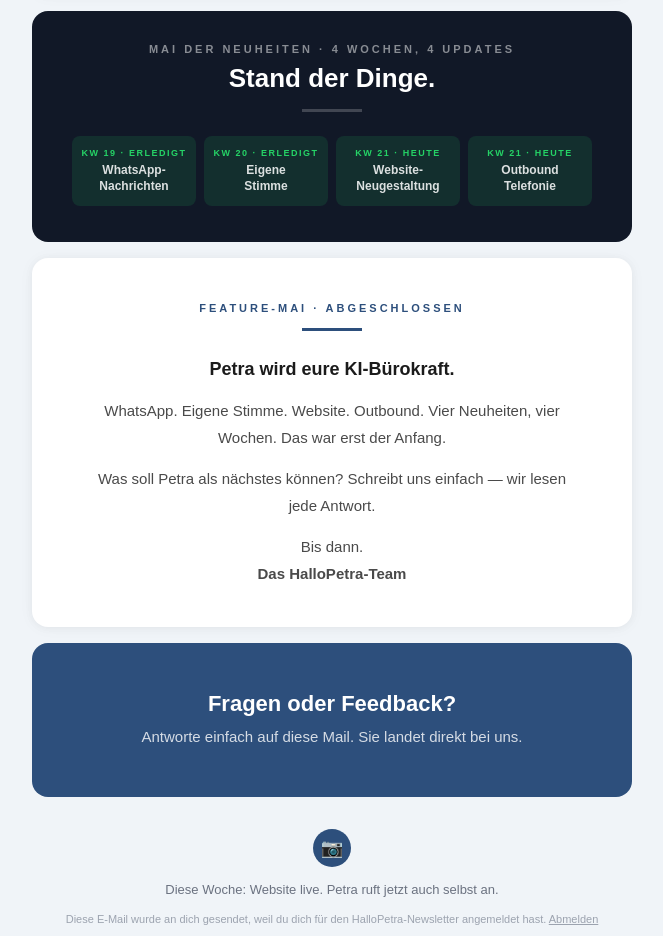
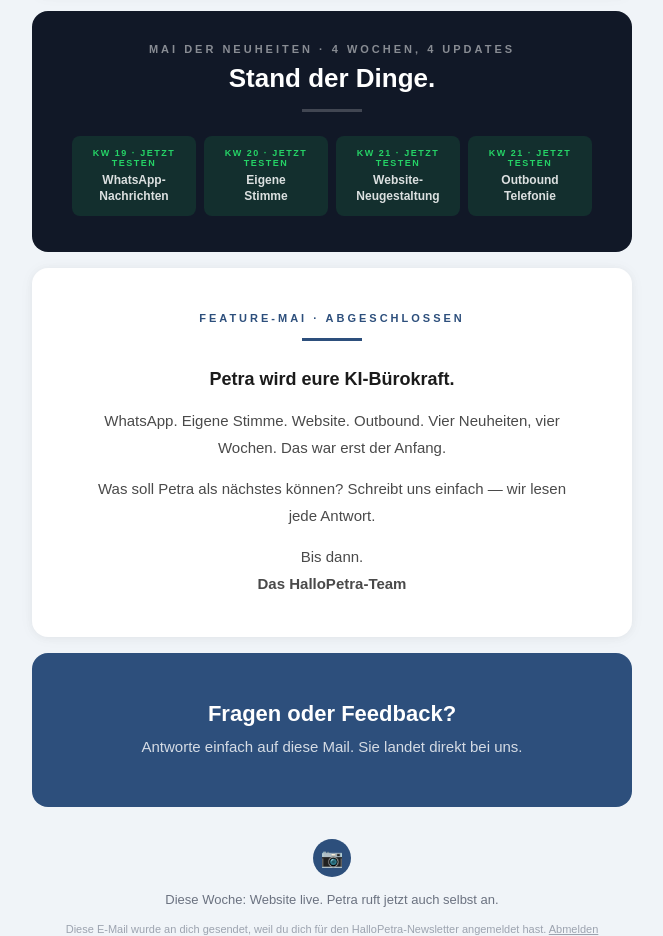
Before and after one commit to jesko-maker/hallopetra-referral, a website: page newsletter-4-mailjet.html in a window 1280 px wide. Shown: the part 2930-3866 px from the top of the page, without its empty margins (308-971 px from the left). Drawn offline with Linux system fonts and the light colour scheme.

Commit message:
Make roadmap cards clickable with Jetzt testen links

```diff
--- a/newsletter-4-mailjet.html
+++ b/newsletter-4-mailjet.html
@@ -248,21 +248,29 @@
       <hr class="divider-light">
       <table width="100%" cellpadding="0" cellspacing="0" border="0" style="border-collapse:separate;border-spacing:8px 0;margin-top:18px;">
         <tr>
-          <td width="25%" valign="top" style="background:rgba(37,211,102,0.12);border-radius:8px;padding:12px 8px;text-align:center;">
-            <span style="display:block;color:#25D366;font-size:9px;letter-spacing:1.5px;text-transform:uppercase;font-weight:600;margin-bottom:4px;font-family:Arial,Helvetica,sans-serif;">KW 19 · Erledigt</span>
-            <span style="display:block;color:rgba(255,255,255,0.85);font-size:12px;font-weight:600;line-height:16px;font-family:Arial,Helvetica,sans-serif;">WhatsApp-<br>Nachrichten</span>
+          <td width="25%" valign="top" style="background:rgba(37,211,102,0.12);border-radius:8px;padding:0;text-align:center;">
+            <a href="https://app.hallopetra.de/dashboard" target="_blank" style="display:block;text-decoration:none;padding:12px 8px;">
+              <span style="display:block;color:#25D366;font-size:9px;letter-spacing:1.5px;text-transform:uppercase;font-weight:600;margin-bottom:4px;font-family:Arial,Helvetica,sans-serif;">KW 19 · Jetzt testen</span>
+              <span style="display:block;color:rgba(255,255,255,0.85);font-size:12px;font-weight:600;line-height:16px;font-family:Arial,Helvetica,sans-serif;">WhatsApp-<br>Nachrichten</span>
+            </a>
           </td>
-          <td width="25%" valign="top" style="background:rgba(37,211,102,0.12);border-radius:8px;padding:12px 8px;text-align:center;">
-            <span style="display:block;color:#25D366;font-size:9px;letter-spacing:1.5px;text-transform:uppercase;font-weight:600;margin-bottom:4px;font-family:Arial,Helvetica,sans-serif;">KW 20 · Erledigt</span>
-            <span style="display:block;color:rgba(255,255,255,0.85);font-size:12px;font-weight:600;line-height:16px;font-family:Arial,Helvetica,sans-serif;">Eigene<br>Stimme</span>
+          <td width="25%" valign="top" style="background:rgba(37,211,102,0.12);border-radius:8px;padding:0;text-align:center;">
+            <a href="https://app.hallopetra.de/dashboard/style" target="_blank" style="display:block;text-decoration:none;padding:12px 8px;">
+              <span style="display:block;color:#25D366;font-size:9px;letter-spacing:1.5px;text-transform:uppercase;font-weight:600;margin-bottom:4px;font-family:Arial,Helvetica,sans-serif;">KW 20 · Jetzt testen</span>
+              <span style="display:block;color:rgba(255,255,255,0.85);font-size:12px;font-weight:600;line-height:16px;font-family:Arial,Helvetica,sans-serif;">Eigene<br>Stimme</span>
+            </a>
           </td>
-          <td width="25%" valign="top" style="background:rgba(37,211,102,0.12);border-radius:8px;padding:12px 8px;text-align:center;">
-            <span style="display:block;color:#25D366;font-size:9px;letter-spacing:1.5px;text-transform:uppercase;font-weight:600;margin-bottom:4px;font-family:Arial,Helvetica,sans-serif;">KW 21 · Heute</span>
-            <span style="display:block;color:rgba(255,255,255,0.85);font-size:12px;font-weight:600;line-height:16px;font-family:Arial,Helvetica,sans-serif;">Website-<br>Neugestaltung</span>
+          <td width="25%" valign="top" style="background:rgba(37,211,102,0.12);border-radius:8px;padding:0;text-align:center;">
+            <a href="https://tally.so/r/ja555J" target="_blank" style="display:block;text-decoration:none;padding:12px 8px;">
+              <span style="display:block;color:#25D366;font-size:9px;letter-spacing:1.5px;text-transform:uppercase;font-weight:600;margin-bottom:4px;font-family:Arial,Helvetica,sans-serif;">KW 21 · Jetzt testen</span>
+              <span style="display:block;color:rgba(255,255,255,0.85);font-size:12px;font-weight:600;line-height:16px;font-family:Arial,Helvetica,sans-serif;">Website-<br>Neugestaltung</span>
+            </a>
           </td>
-          <td width="25%" valign="top" style="background:rgba(37,211,102,0.12);border-radius:8px;padding:12px 8px;text-align:center;">
-            <span style="display:block;color:#25D366;font-size:9px;letter-spacing:1.5px;text-transform:uppercase;font-weight:600;margin-bottom:4px;font-family:Arial,Helvetica,sans-serif;">KW 21 · Heute</span>
-            <span style="display:block;color:rgba(255,255,255,0.85);font-size:12px;font-weight:600;line-height:16px;font-family:Arial,Helvetica,sans-serif;">Outbound<br>Telefonie</span>
+          <td width="25%" valign="top" style="background:rgba(37,211,102,0.12);border-radius:8px;padding:0;text-align:center;">
+            <a href="[OUTBOUND-BETA-LINK]" target="_blank" style="display:block;text-decoration:none;padding:12px 8px;">
+              <span style="display:block;color:#25D366;font-size:9px;letter-spacing:1.5px;text-transform:uppercase;font-weight:600;margin-bottom:4px;font-family:Arial,Helvetica,sans-serif;">KW 21 · Jetzt testen</span>
+              <span style="display:block;color:rgba(255,255,255,0.85);font-size:12px;font-weight:600;line-height:16px;font-family:Arial,Helvetica,sans-serif;">Outbound<br>Telefonie</span>
+            </a>
           </td>
         </tr>
       </table>
```
